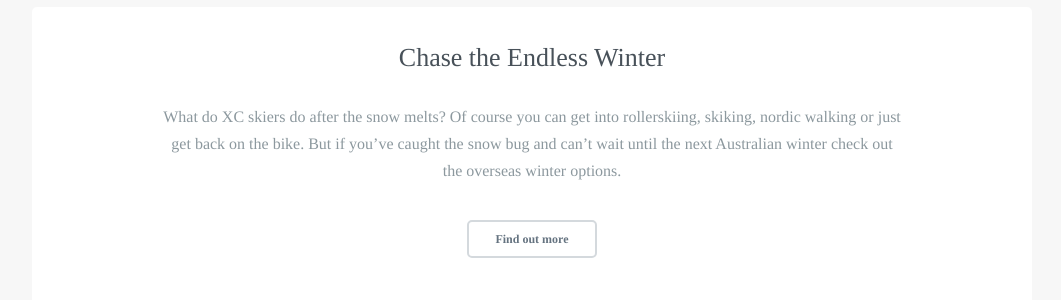
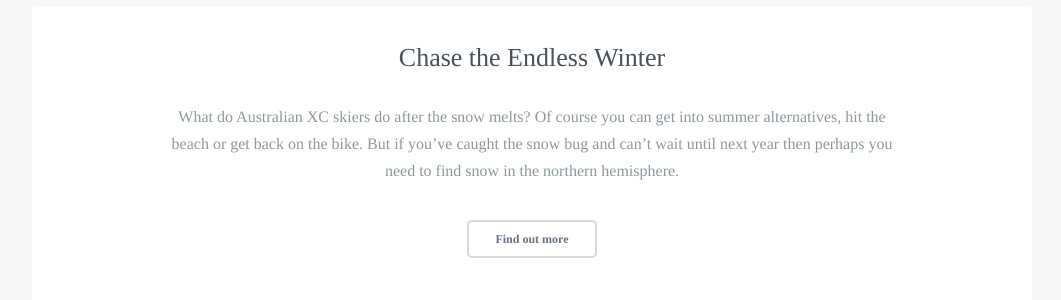
Before and after one commit to robcatto/robcatto.github.io, a Jekyll site: the page built from summer/index.html, in a window 1280 px wide and 900 px high, scrolled down 1234 px. Shown: the part 151-451 px from the top of the window, without its empty margins (108-1169 px from the left). Built offline with Jekyll 4.4.1, drawn with Linux system fonts in a browser that asks for light colours; some web fonts are replaced; Markdown is read by kramdown in place of the engine named in the settings.

Commit message:
Update index.html
Endless winter text update

```diff
--- a/summer/index.html
+++ b/summer/index.html
@@ -157,7 +157,7 @@ layout: default
 
                 <section class="mobile_section" style="padding-bottom: 45px;">
                     <h3>Chase the Endless Winter</h3>
-                    <p>What do XC skiers do after the snow melts? Of course you can get into rollerskiing, skiking, nordic walking or just get back on the bike. But if you’ve caught the snow bug and can’t wait until the next Australian winter check out the overseas winter options.
+                    <p>What do Australian XC skiers do after the snow melts? Of course you can get into summer alternatives, hit the beach or get back on the bike. But if you’ve caught the snow bug and can’t wait until next year then perhaps you need to find snow in the northern hemisphere.
                      </p>
                     <a class="button small dark" href="/summer/endless-winter" data-featurette="analytics-click-event" data-event-category="button" data-event-action="M: Clicked Design an iOS Game" data-event-label="Source: Homepage Alt" id="featurette-35">Find out more</a>
 
```
